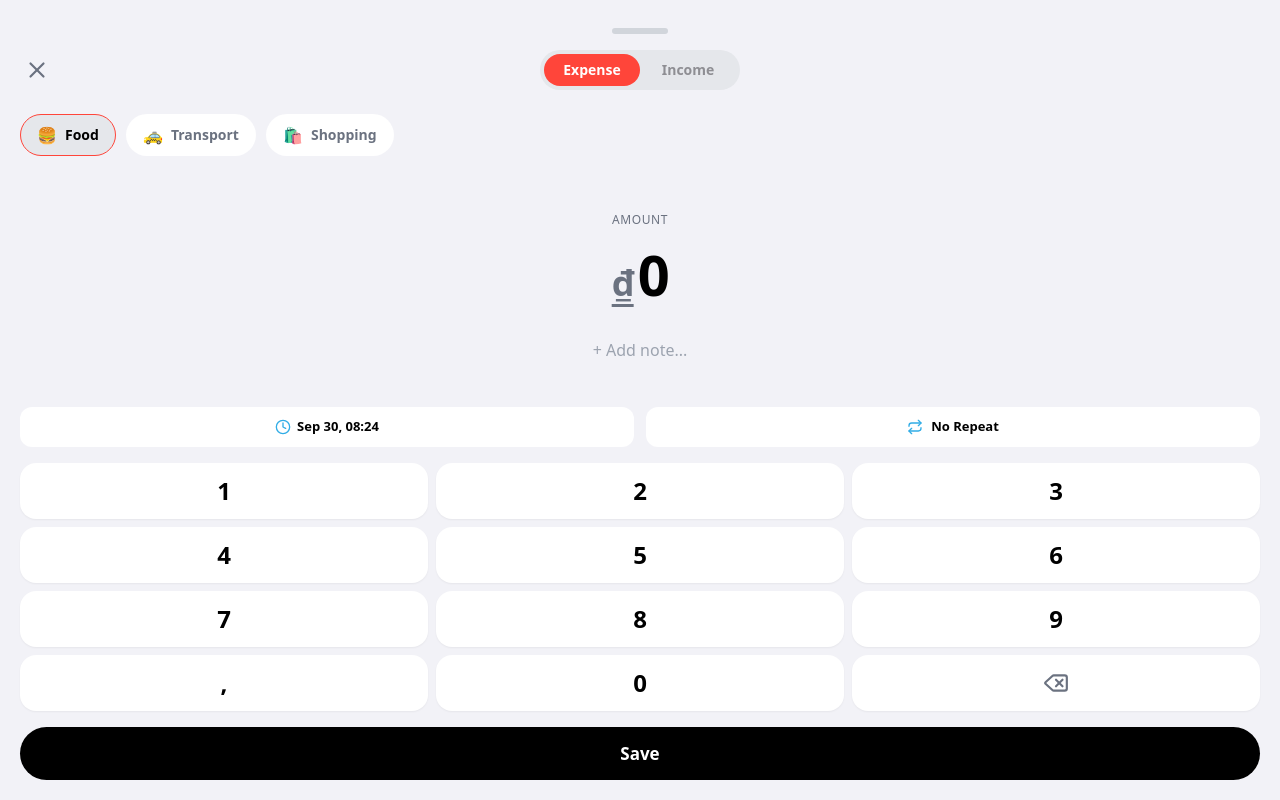
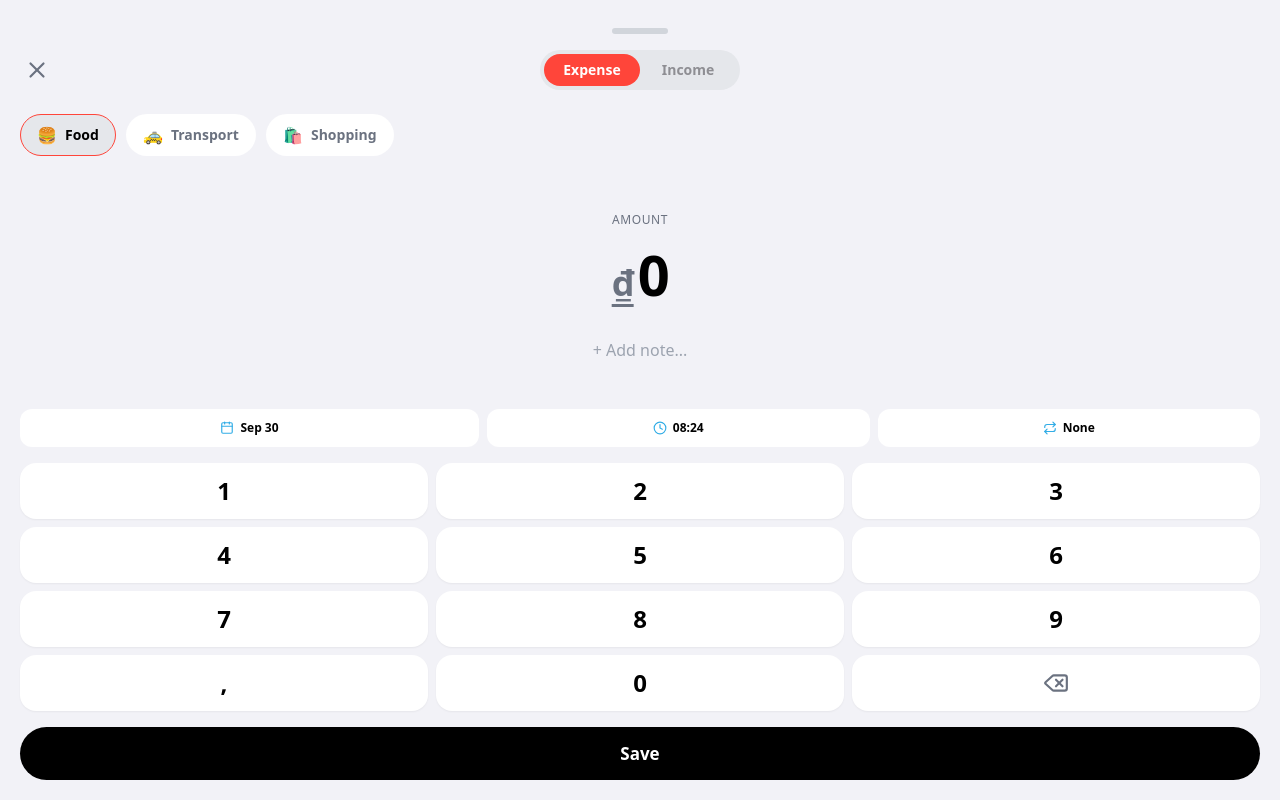
Before and after one commit to pnhatvy/finance-tracker, a React (Vite) app: page /add in a window 1280 px wide. Built offline with nearby package versions, Linux system fonts and the light colour scheme.

Commit message:
Split date, time, and repeat into 3 separate horizontal buttons

```diff
--- a/index.html
+++ b/index.html
@@ -19,5 +19,14 @@
   <body>
     <div id="root"></div>
     <script type="module" src="/src/main.jsx"></script>
+    <script>
+      if ('serviceWorker' in navigator) {
+        window.addEventListener('load', () => {
+          navigator.serviceWorker.register('/sw.js')
+            .then(() => console.log('Service Worker Registered! Offline mode enabled.'))
+            .catch((err) => console.log('Service Worker Failed: ', err));
+        });
+      }
+    </script>
   </body>
 </html>
--- a/src/pages/AddTransaction.jsx
+++ b/src/pages/AddTransaction.jsx
@@ -12,16 +12,21 @@ export default function AddTransaction() {
   const [note, setNote] = useState("");
   const [repeat, setRepeat] = useState("none");
 
-  // Format datetime-local chuẩn: YYYY-MM-DDTHH:mm
-  const getCurrentDateTime = () => {
+  // Tách riêng state Ngày và Giờ để tạo thành 3 nút nằm ngang
+  const getCurrentDate = () => {
     const now = new Date();
-    // Bù múi giờ địa phương để không bị lùi ngày
     const tzOffset = now.getTimezoneOffset() * 60000;
-    const localISOTime = new Date(now - tzOffset).toISOString().slice(0, 16);
-    return localISOTime;
+    return new Date(now - tzOffset).toISOString().slice(0, 10); // YYYY-MM-DD
   };
 
-  const [txDate, setTxDate] = useState(getCurrentDateTime());
+  const getCurrentTime = () => {
+    const now = new Date();
+    const tzOffset = now.getTimezoneOffset() * 60000;
+    return new Date(now - tzOffset).toISOString().slice(11, 16); // HH:mm
+  };
+
+  const [datePart, setDatePart] = useState(getCurrentDate());
+  const [timePart, setTimePart] = useState(getCurrentTime());
 
   const safeCategories = categories.map((c) => ({
     ...c,
@@ -145,7 +150,8 @@ export default function AddTransaction() {
     if (amount === "0" || amount === ",") return;
     try {
       const numericAmount = Number(amount.replace(",", "."));
-      const baseDate = new Date(txDate);
+      // Gộp chuỗi ngày và giờ lại để lưu
+      const baseDate = new Date(`${datePart}T${timePart}`);
 
       let count = 1;
       if (repeat === "daily") count = 30;
@@ -194,21 +200,6 @@ export default function AddTransaction() {
     return parts.length > 1
       ? `${parts[0].replace(/\B(?=(\d{3})+(?!\d))/g, ".")},${parts[1]}`
       : parts[0].replace(/\B(?=(\d{3})+(?!\d))/g, ".");
-  };
-
-  // Format để hiển thị chữ Date & Time cho đẹp trên nút bấm
-  const getDisplayDateTime = () => {
-    const d = new Date(txDate);
-    const dateStr = d.toLocaleDateString("en-US", {
-      month: "short",
-      day: "numeric",
-    });
-    const timeStr = d.toLocaleTimeString("en-US", {
-      hour: "2-digit",
-      minute: "2-digit",
-      hour12: false,
-    });
-    return `${dateStr}, ${timeStr}`;
   };
 
   return (
@@ -302,32 +293,55 @@ export default function AddTransaction() {
         />
       </div>
 
-      <div className="flex gap-3 mb-4 mt-auto">
+      {/* KHỐI 3 NÚT: NGÀY, GIỜ, LẶP LẠI (NẰM NGANG) */}
+      <div className="flex gap-2 mb-4 mt-auto">
+        <div
+          className={`flex-[1.2] relative rounded-xl flex items-center justify-center py-2.5 overflow-hidden active:opacity-60 transition-opacity ${theme === "dark" ? "bg-[#1c1c1e]" : "bg-white"}`}
+        >
+          <span
+            className={`font-semibold text-[12px] flex items-center gap-1.5 pointer-events-none ${theme === "dark" ? "text-white" : "text-black"}`}
+          >
+            <Calendar size={14} className="text-[#32ade6]" />
+            {new Date(datePart).toLocaleDateString("en-US", {
+              month: "short",
+              day: "numeric",
+            })}
+          </span>
+          <input
+            type="date"
+            value={datePart}
+            onChange={(e) => setDatePart(e.target.value)}
+            onTouchStart={(e) => e.stopPropagation()}
+            className="absolute inset-0 opacity-0 z-20 w-full h-full"
+          />
+        </div>
+
         <div
           className={`flex-1 relative rounded-xl flex items-center justify-center py-2.5 overflow-hidden active:opacity-60 transition-opacity ${theme === "dark" ? "bg-[#1c1c1e]" : "bg-white"}`}
         >
           <span
-            className={`font-semibold text-[13px] flex items-center gap-1.5 pointer-events-none ${theme === "dark" ? "text-white" : "text-black"}`}
+            className={`font-semibold text-[12px] flex items-center gap-1.5 pointer-events-none ${theme === "dark" ? "text-white" : "text-black"}`}
           >
-            <Clock size={16} className="text-[#32ade6]" />{" "}
-            {getDisplayDateTime()}
+            <Clock size={14} className="text-[#32ade6]" />
+            {timePart}
           </span>
           <input
-            type="datetime-local"
-            value={txDate}
-            onChange={(e) => setTxDate(e.target.value)}
+            type="time"
+            value={timePart}
+            onChange={(e) => setTimePart(e.target.value)}
             onTouchStart={(e) => e.stopPropagation()}
             className="absolute inset-0 opacity-0 z-20 w-full h-full"
           />
         </div>
+
         <div
           className={`flex-1 relative rounded-xl flex items-center justify-center py-2.5 overflow-hidden active:opacity-60 transition-opacity ${theme === "dark" ? "bg-[#1c1c1e]" : "bg-white"}`}
         >
           <span
-            className={`font-semibold text-[13px] flex items-center gap-2 pointer-events-none capitalize ${theme === "dark" ? "text-white" : "text-black"}`}
+            className={`font-semibold text-[12px] flex items-center gap-1.5 pointer-events-none capitalize ${theme === "dark" ? "text-white" : "text-black"}`}
           >
-            <Repeat size={16} className="text-[#32ade6]" />{" "}
-            {repeat === "none" ? "No Repeat" : repeat}
+            <Repeat size={14} className="text-[#32ade6]" />
+            {repeat === "none" ? "None" : repeat}
           </span>
           <select
             value={repeat}
@@ -335,7 +349,7 @@ export default function AddTransaction() {
             onTouchStart={(e) => e.stopPropagation()}
             className="absolute inset-0 opacity-0 z-20 w-full h-full"
           >
-            <option value="none">No Repeat</option>
+            <option value="none">None</option>
             <option value="daily">Daily</option>
             <option value="weekly">Weekly</option>
             <option value="monthly">Monthly</option>
```
Also changed, not shown: public/sw.js (added, +33 -0 lines).
